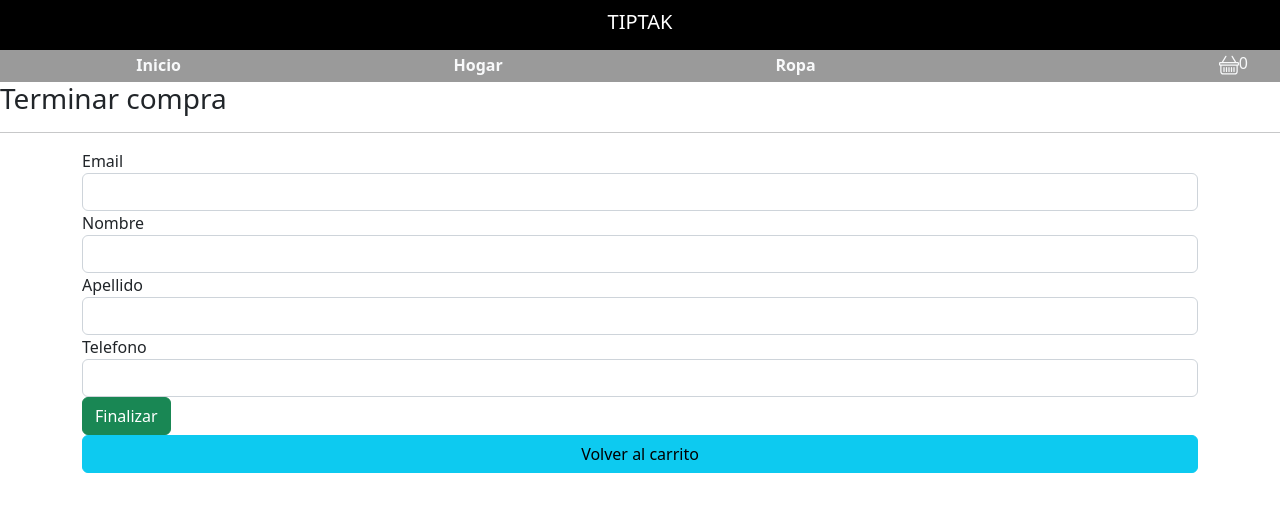
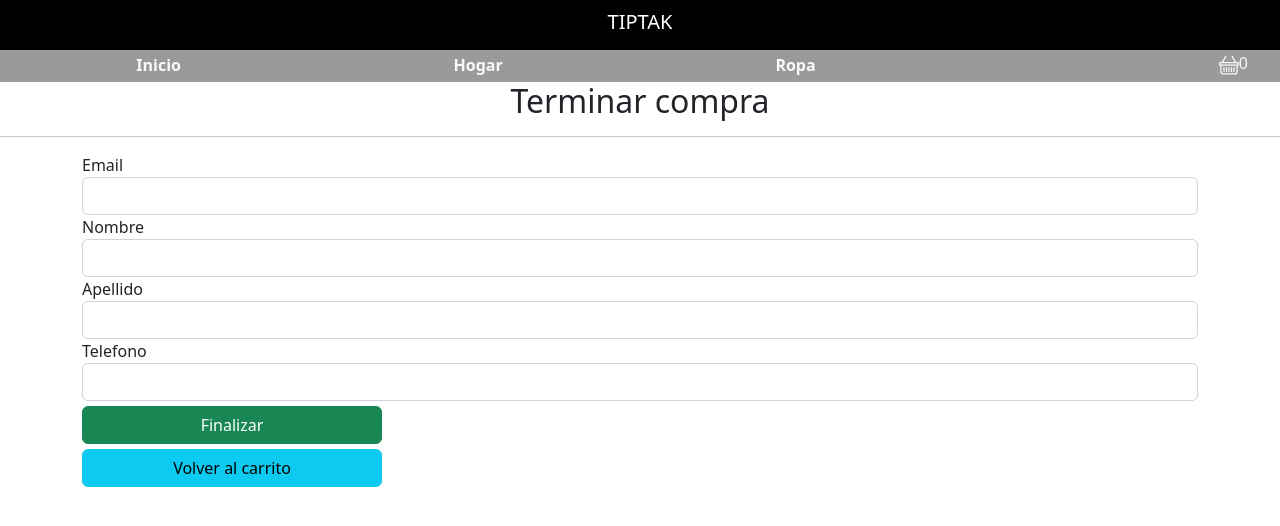
Before and after one commit to rodrilongo/React-App, a React (Create React App) app: page /checkout in a window 1280 px wide. Shown: the top 526 px of the page. Built offline with nearby package versions, Linux system fonts and the light colour scheme.

Commit message:
Estilos del checkout y el carrito

```diff
--- a/src/components/CartScreen/CartScreen.css
+++ b/src/components/CartScreen/CartScreen.css
@@ -0,0 +1,9 @@
+.btn{
+    margin-top: 5px;
+    width: 300px;
+}
+.botones{
+    width: 300px;
+    display: flex;
+    flex-direction: column;
+}
--- a/src/components/CartScreen/CartScreen.jsx
+++ b/src/components/CartScreen/CartScreen.jsx
@@ -3,6 +3,7 @@ import {Button} from 'react-bootstrap'
 import {BsFillTrashFill} from 'react-icons/bs'
 import { CartContext } from '../context/CartContext'
 import { Link } from 'react-router-dom'
+import "./CartScreen.css"
 
 
 export const CartScreen = () => {
@@ -38,8 +39,10 @@ export const CartScreen = () => {
      }
      <hr />
      <strong>Precio Total: ${precioTotal()}</strong>
+     <div className='botones'>
      <Button className='btn btn-danger' onClick={vaciarCarrito}>Vaciar Carrito</Button>
      <Link className='btn btn-success' to= '/checkout'>Terminar compra</Link>
+     </div>
      </>
     }
 
--- a/src/components/Checkout/Checkout.jsx
+++ b/src/components/Checkout/Checkout.jsx
@@ -21,7 +21,7 @@ export const Checkout = () => {
 
   return (
     <div>
-       <h3> Terminar compra </h3>
+       <h2> Terminar compra </h2>
        <hr />
 
        <form onSubmit={handleSubmit} className='container mt-3'>
```
